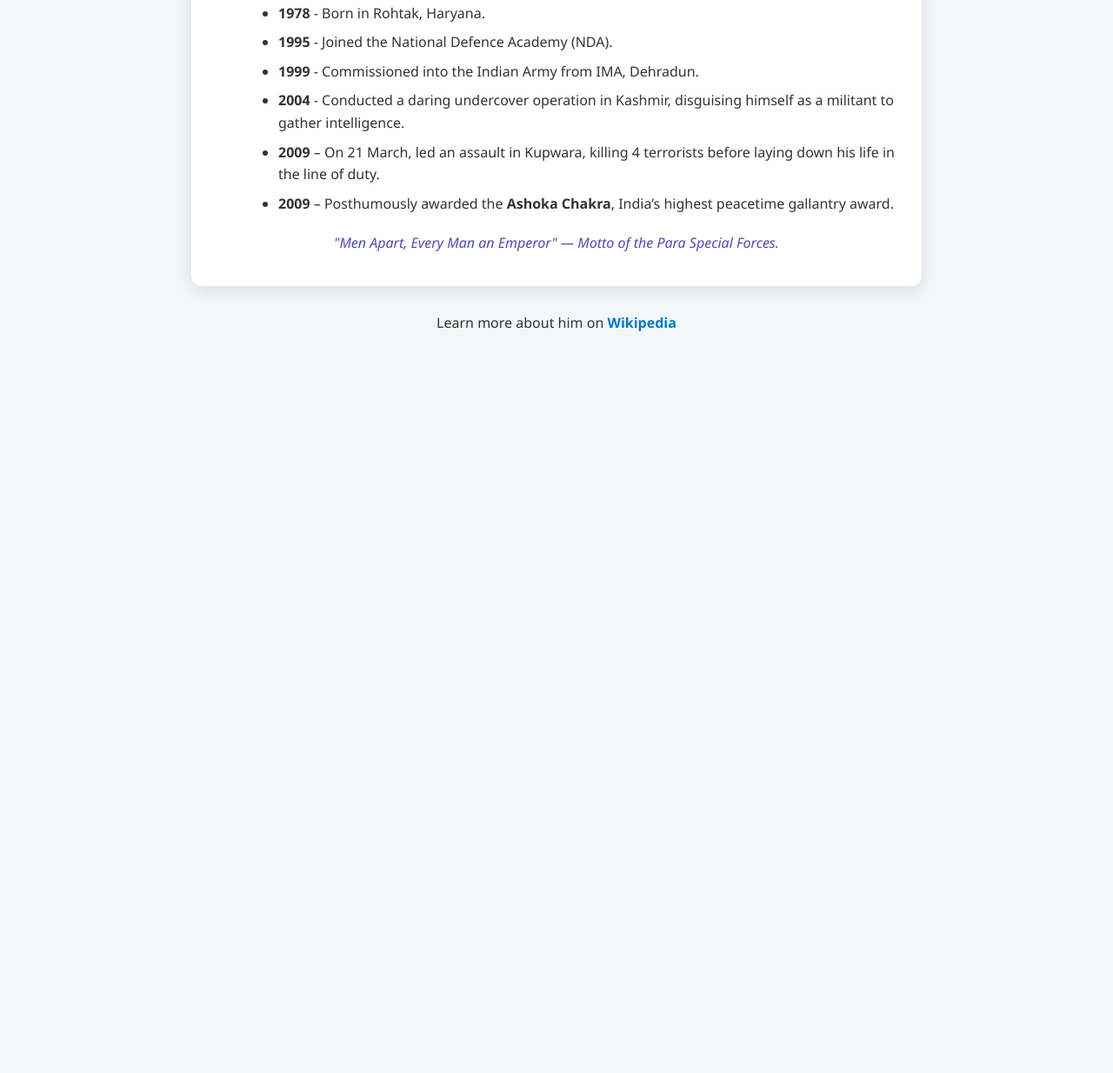
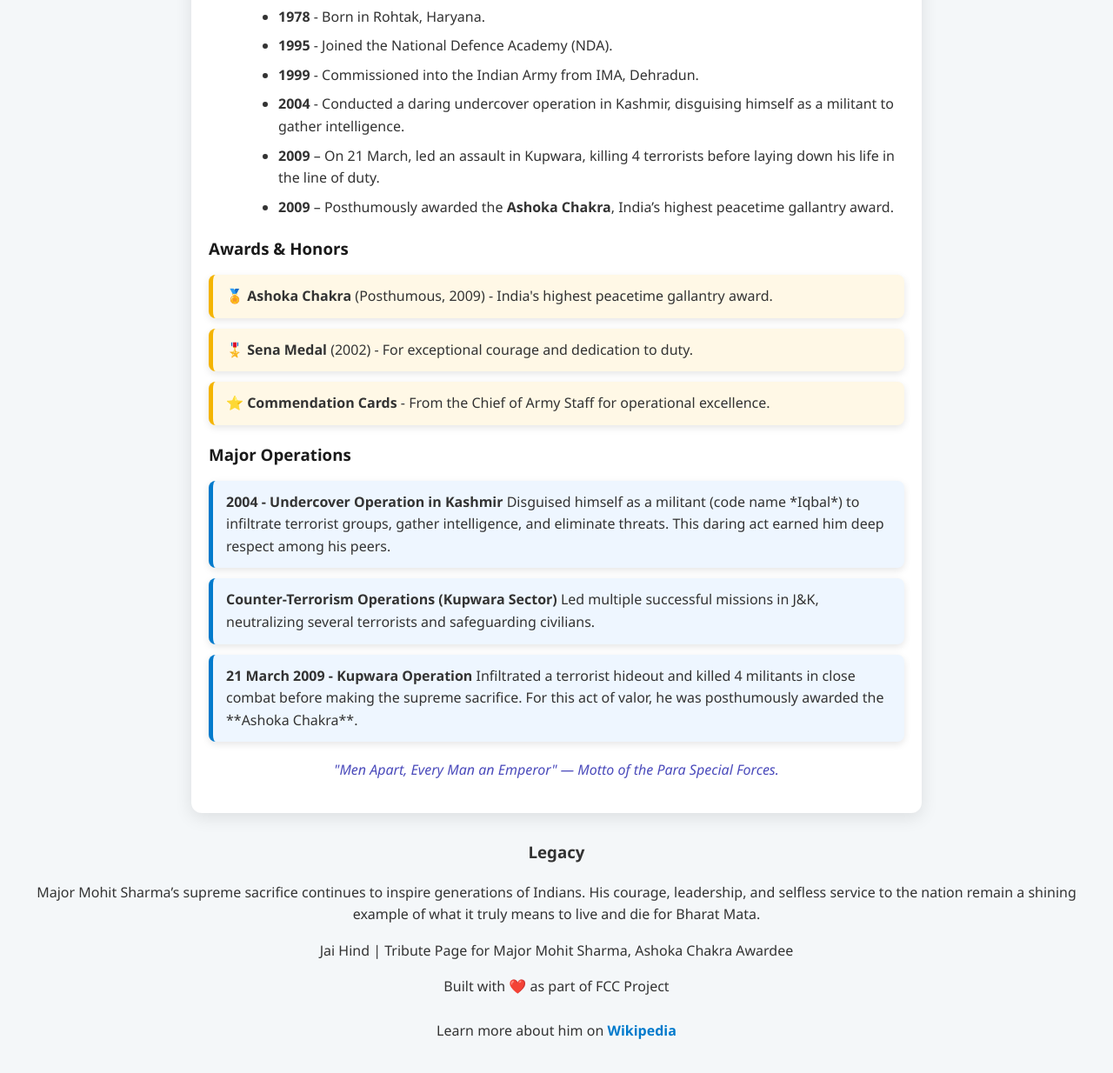
Before and after one commit to MahendraSinghRathore00619/Tribute-page, a plain HTML site: page index.html in a window 1280 px wide. Shown: the part 908-2142 px from the top of the page at 87% size. Before the commit the page ends 1328 px from the top, so only its background shows below. Drawn offline with Linux system fonts and the light colour scheme.

Commit message:
add two more h3

```diff
--- a/index.html
+++ b/index.html
@@ -38,10 +38,55 @@
  <li><strong>2009</strong> – Posthumously awarded the <strong>Ashoka Chakra</strong>,
             India’s highest peacetime gallantry award.</li>
             </ul>
+         <h3>Awards & Honors</h3>
+         <ul class="awards-list">
+    <li>🏅 <strong>Ashoka Chakra</strong> (Posthumous, 2009) - India's highest peacetime gallantry award.</li>
+    <li>🎖️ <strong>Sena Medal</strong> (2002) - For exceptional courage and dedication to duty.</li>
+    <li>⭐ <strong>Commendation Cards</strong> - From the Chief of Army Staff for operational excellence.</li>
+  </ul>
+
+
+
+
+  <h3>Major Operations</h3>
+  <ul class="operations-list">
+    <li>
+      <strong>2004 - Undercover Operation in Kashmir</strong>
+      Disguised himself as a militant (code name *Iqbal*) to infiltrate terrorist groups, gather intelligence,
+      and eliminate threats. This daring act earned him deep respect among his peers.
+    </li>
+    <li>
+      <strong>Counter-Terrorism Operations (Kupwara Sector)</strong>
+      Led multiple successful missions in J&K, neutralizing several terrorists and safeguarding civilians.
+    </li>
+    <li>
+      <strong>21 March 2009 - Kupwara Operation</strong>
+      Infiltrated a terrorist hideout and killed 4 militants in close combat before making the supreme sacrifice.
+      For this act of valor, he was posthumously awarded the **Ashoka Chakra**.
+    </li>
+  </ul>
 
             <p class="quote"> "Men Apart, Every Man an Emperor" — Motto of the Para Special Forces.
             </p>
         </section>
+
+          <!-- ✨ Legacy Section -->
+  <section id="legacy">
+    <h3>Legacy</h3>
+    <p>
+      Major Mohit Sharma’s supreme sacrifice continues to inspire generations of Indians.
+      His courage, leadership, and selfless service to the nation remain a shining example
+      of what it truly means to live and die for Bharat Mata.
+    </p>
+
+  </section>
+
+  <!-- ✨ Footer -->
+  <footer>
+    <p> Jai Hind | Tribute Page for Major Mohit Sharma, Ashoka Chakra Awardee</p>
+    <p>Built with ❤️ as part of FCC Project</p>
+  </footer>
+
 
         <p class="link"> Learn more about him on  <a id="tribute-link" href="https://en.wikipedia.org/wiki/Mohit_Sharma_(soldier)" target="_blank"> Wikipedia</a>
         </p>
--- a/style.css
+++ b/style.css
@@ -89,3 +89,54 @@ a {
 a:hover {
     text-decoration: underline;
 }
+
+
+.awards-list {
+    list-style: none;
+    padding: 0;
+    margin: 15px auto;
+}
+
+.awards-list li {
+    background: #fff8e6;
+    border-left: 5px solid #f4b400;
+    margin: 12px 0;
+    padding: 12px 15px;
+    border-radius: 8px;
+    font-size: 1rem;
+    box-shadow: 0 3px 8px rgba(0, 0, 0, 0.1);
+    transition: transform 0.2s ease;
+}
+
+.awards-list li:hover {
+    transform: translateX(5px);
+    background: #fff3d1;
+}
+
+
+.operations-list {
+    list-style: none;
+    padding: 0;
+    margin: 15px auto;
+}
+
+.operations-list li {
+    background: #eef6ff;
+    border-left: 5px solid #007acc;
+    margin: 12px 0;
+    padding: 12px 15px;
+    border-radius: 8px;
+    font-size: 1rem;
+    box-shadow: 0 3px 8px rgba(0, 0, 0, 0.1);
+    transition: transform 0.2s ease;
+}
+
+.operations-list li:hover {
+    transform: translateX(5px);
+    background: #ddecff;
+}
+
+#title {
+    border: 2px solid #1a1a1a;
+    border-radius: 4px;
+    background-color: #6f6464;}
```
